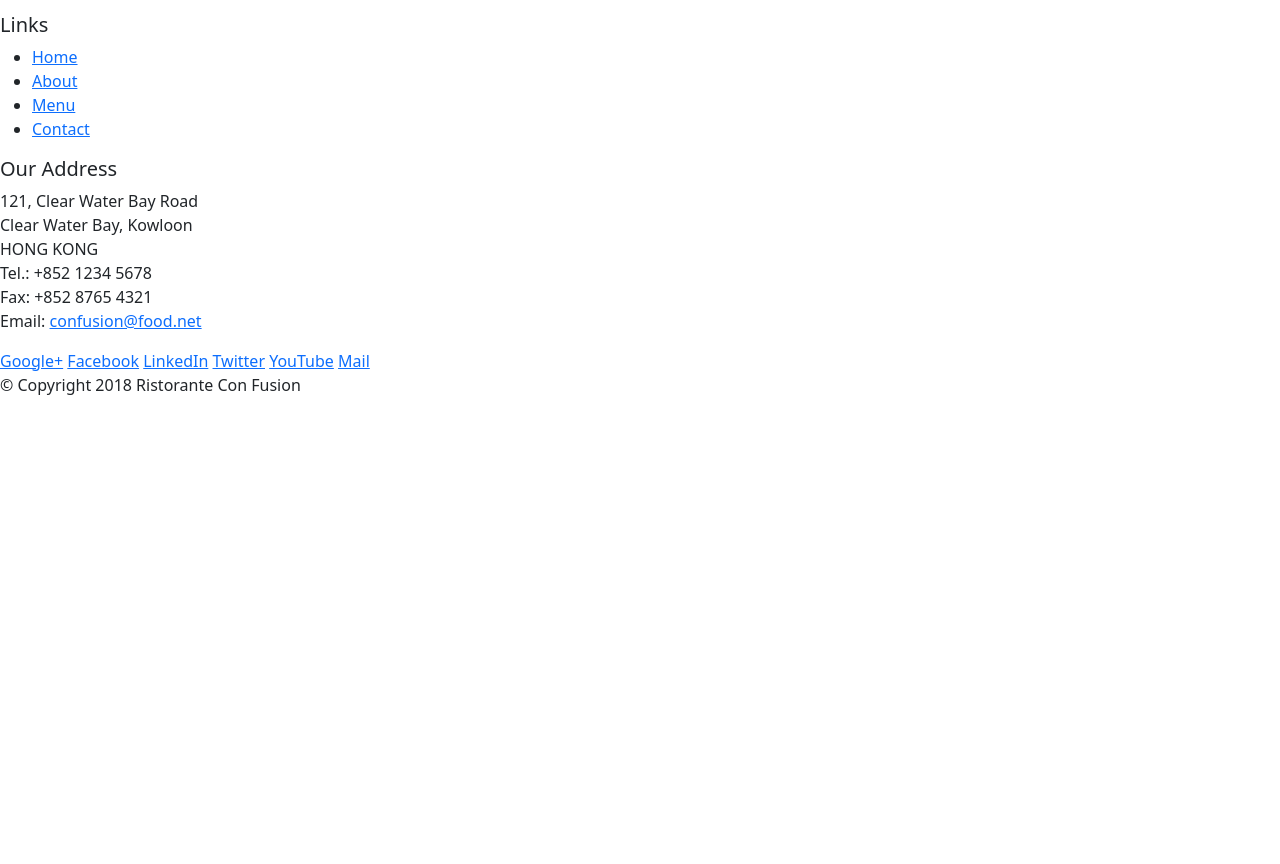
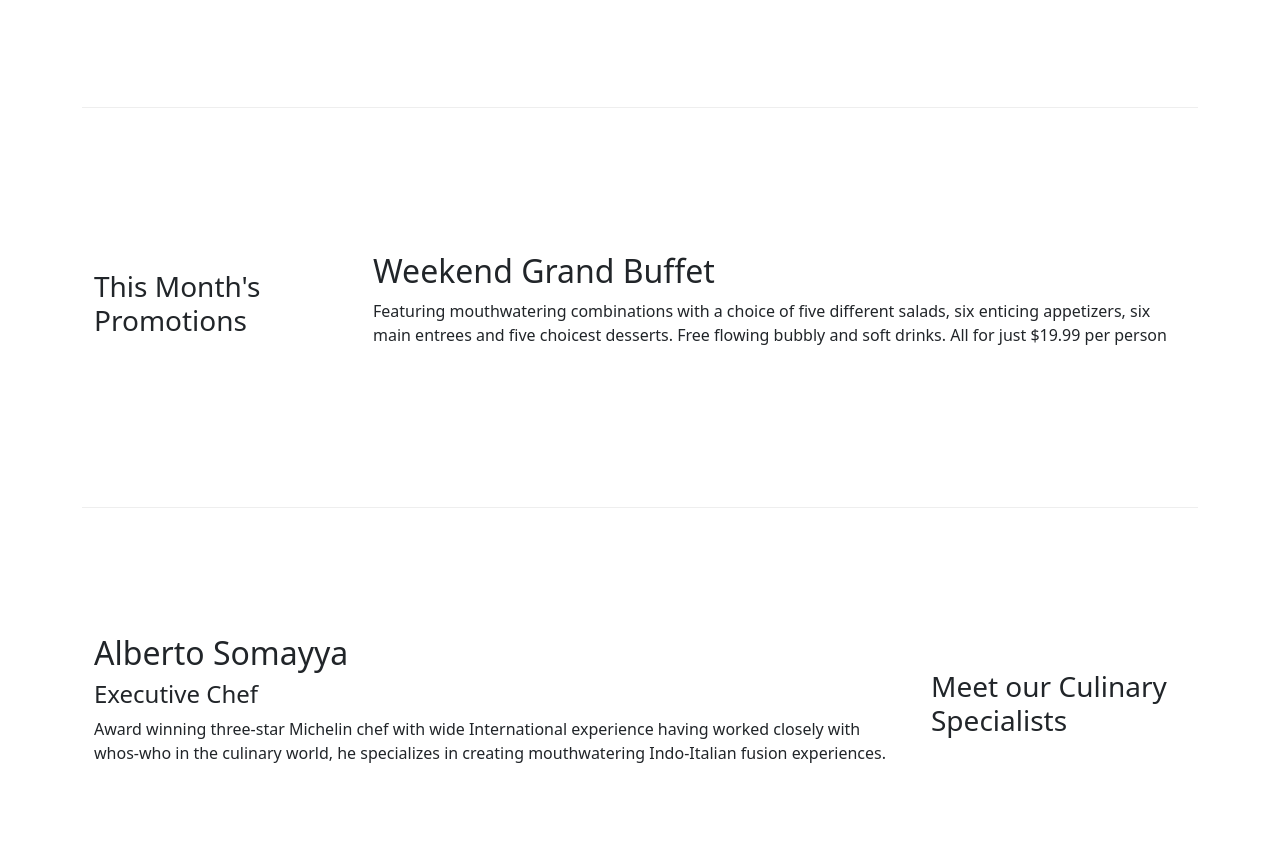
Before and after one commit to KhatereRz/ConFusion, a website: page index.html in a window 1280 px wide. Shown: the part 576-1440 px from the top of the page. Before the commit the page ends 989 px from the top, so only its background shows below. Drawn offline with nearby package versions, Linux system fonts and the light colour scheme.

Commit message:
second commit

```diff
--- /dev/null
+++ b/css/styles.css
@@ -0,0 +1,30 @@
+.row-header {
+    margin: 0px auto;
+    padding: 0px auto;
+}
+
+.row-content {
+    margin: 0px auto;
+    padding: 50px 0px 50px 0px;
+    border-bottom: 1px ridge;
+    min-height: 400px;
+}
+
+.footer {
+    background-color: #d1c4e9;
+    margin: 0px auto;
+    padding: 20px 0px;
+}
+
+.jumbotron {
+    padding: 70px 30px;
+    margin: 0px auto;
+    background-color: #9575cd;
+    color: floralwhite;
+}
+
+.address {
+    font-size: 80%;
+    margin: 0px;
+    color: #0f0f0f;
+}
--- a/index.html
+++ b/index.html
@@ -6,51 +6,52 @@
     <meta name="viewport" content="width=device-width, initial-scale=1, shrink-to-fit=no">
     <meta http-equiv="x-ua-compatible" content="ie=edge">
     <link rel="stylesheet" href="node_modules\bootstrap\dist\css\bootstrap.min.css">
+    <link rel="stylesheet" href="./css/styles.css">
     <title>Ristorante Con Fusion</title>
 </head>
 
 <body>
 
-    <header>
-        <div>
-            <div>
-                <div>
+    <header class="jumbotron">
+        <div class="container">
+            <div class="row row-header">
+                <div class="col-12 col-sm-6">
                     <h1>Ristorante con Fusion</h1>
                     <p>We take inspiration from the World's best cuisines, and create a unique fusion experience. Our lipsmacking creations will tickle your culinary senses!</p>
                 </div>
-                <div>
+                <div class="col-12 col-sm">
                 </div>
             </div>
         </div>
     </header>
 
-    <div>
-        <div>
-            <div>
+    <div class="container">
+        <div class="row row-content align-items-center">
+            <div class="col-12 col-sm-4  order-sm-last col-md-3">
                 <h3>Our Lipsmacking Culinary Creations</h3>
             </div>
-            <div>
+            <div class="col col-sm ordr-sm-first col-md">
                 <h2>Uthappizza</h2>
                 <p>A unique combination of Indian Uthappam (pancake) and Italian pizza, topped with Cerignola olives, ripe vine cherry tomatoes, Vidalia onion, Guntur chillies and Buffalo Paneer.</p>
             </div>
         </div>
 
 
-        <div>
-            <div>
+        <div class="row row-content align-items-center">
+            <div class="col-12 col-sm-4 col-md-3">
                 <h3>This Month's Promotions</h3>
             </div>
-            <div>
+            <div class="col col-sm col-md">
                 <h2>Weekend Grand Buffet</h2>
                 <p>Featuring mouthwatering combinations with a choice of five different salads, six enticing appetizers, six main entrees and five choicest desserts. Free flowing bubbly and soft drinks. All for just $19.99 per person </p>
             </div>
         </div>
 
-        <div>
-            <div>
+        <div class="row row-content align-items-center">
+            <div class="col-12 col-sm-4 order-sm-last col-md-3">
                 <h3>Meet our Culinary Specialists</h3>
             </div>
-            <div>
+            <div class="col col-sm order-sm-first col-md">
                 <h2>Alberto Somayya</h2>
                 <h4>Executive Chef</h4>
                 <p>Award winning three-star Michelin chef with wide International experience having worked closely with whos-who in the culinary world, he specializes in creating mouthwatering Indo-Italian fusion experiences. </p>
@@ -58,21 +59,21 @@
         </div>
     </div>
 
-    <footer>
-        <div>
-            <div>
-                <div>
+    <footer class="footer">
+        <div class="container">
+            <div class="row">
+                <div class="col-4 offset-1 col-sm-2">
                     <h5>Links</h5>
-                    <ul>
+                    <ul class="list-unstyled">
                         <li><a href="#">Home</a></li>
                         <li><a href="#">About</a></li>
                         <li><a href="#">Menu</a></li>
                         <li><a href="#">Contact</a></li>
                     </ul>
                 </div>
-                <div>
+                <div class="col-7 col-sm-5">
                     <h5>Our Address</h5>
-                    <address>
+                    <address class="address">
 		              121, Clear Water Bay Road<br>
 		              Clear Water Bay, Kowloon<br>
 		              HONG KONG<br>
@@ -81,8 +82,8 @@
 		              Email: <a href="mailto:confusion@food.net">confusion@food.net</a>
 		           </address>
                 </div>
-                <div>
-                    <div>
+                <div class="col-12 col-sm-4 align-self-center">
+                    <div class="text-center">
                         <a href="http://google.com/+">Google+</a>
                         <a href="http://www.facebook.com/profile.php?id=">Facebook</a>
                         <a href="http://www.linkedin.com/in/">LinkedIn</a>
@@ -92,8 +93,8 @@
                     </div>
                 </div>
             </div>
-            <div>
-                <div>
+            <div class="row justify-content-center">
+                <div class="col-auto">
                     <p>© Copyright 2018 Ristorante Con Fusion</p>
                 </div>
             </div>
```
